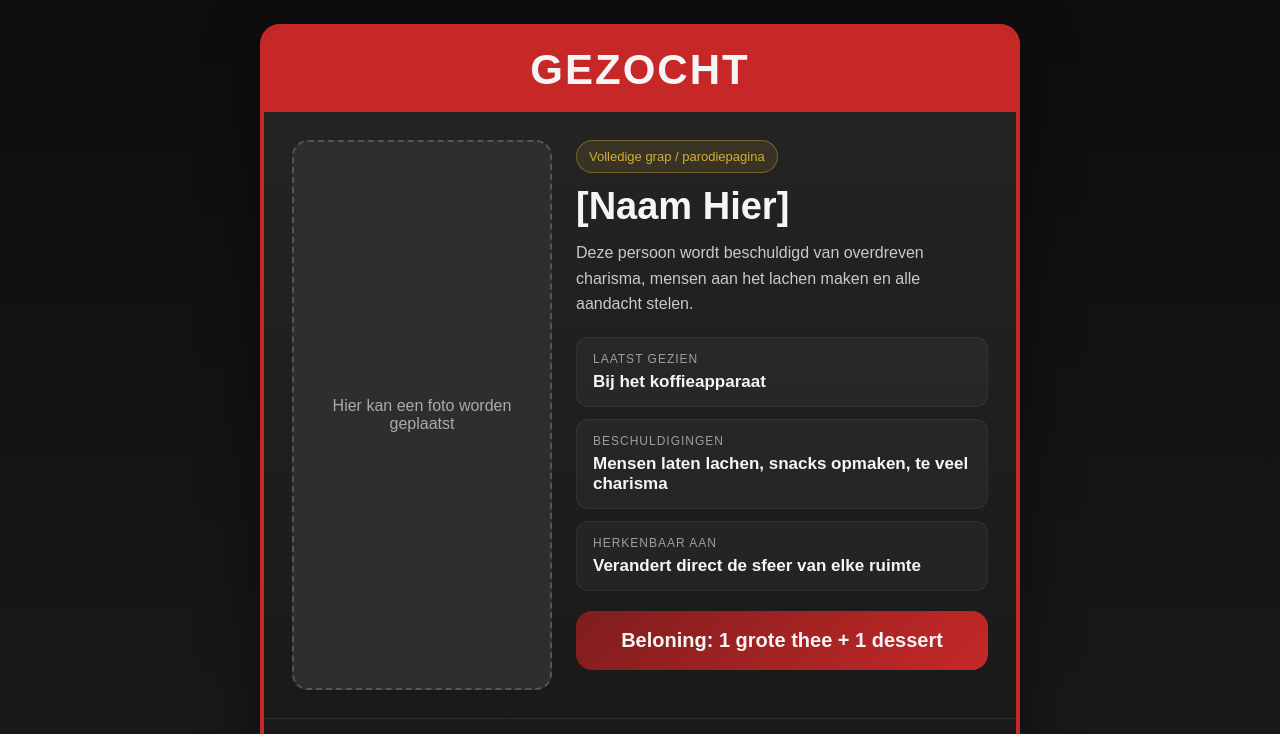
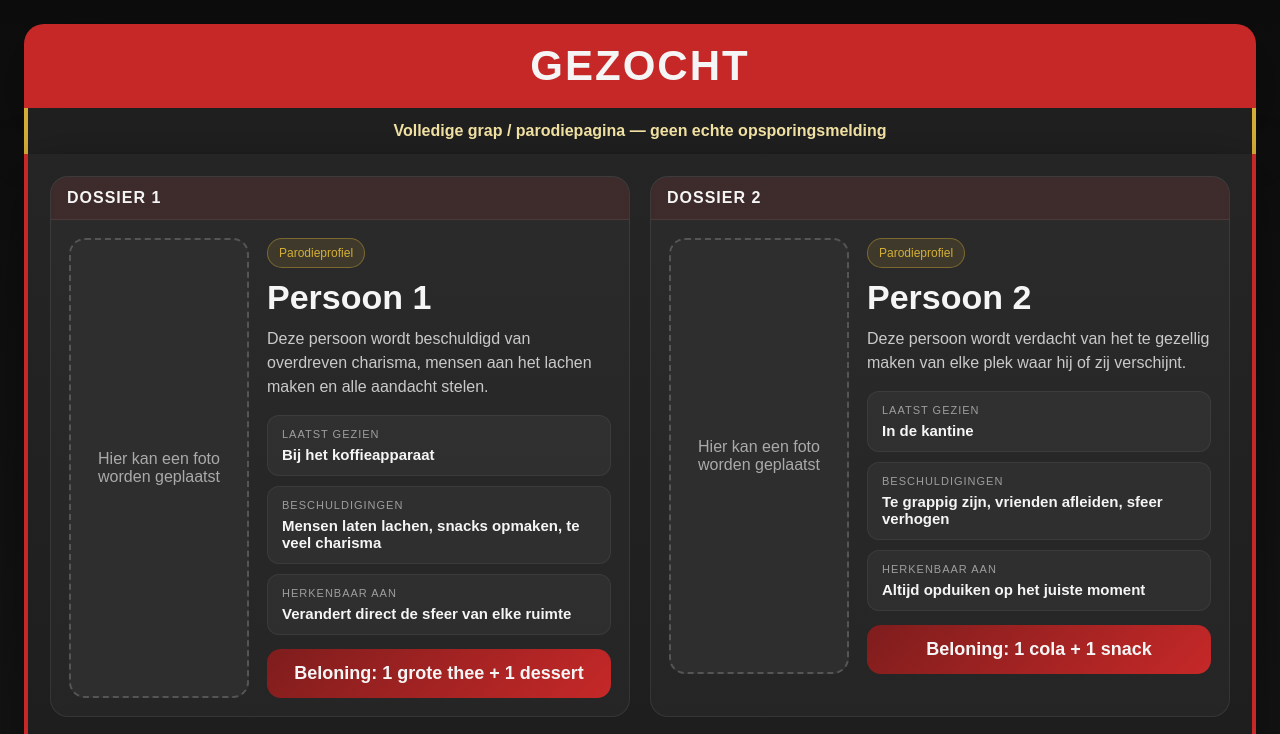
Before and after one commit to Fevzi923/Gezocht, a plain HTML site: page index.html in a window 1280 px wide. Shown: the top 734 px of the page. Drawn offline with Linux system fonts and the light colour scheme.

Commit message:
Update index.html

```diff
--- a/index.html
+++ b/index.html
@@ -1,4 +1,5 @@
-<!DOCTYPE html><html lang="nl">
+<!DOCTYPE html>
+<html lang="nl">
 <head>
   <meta charset="UTF-8" />
   <meta name="viewport" content="width=device-width, initial-scale=1.0" />
@@ -12,28 +13,25 @@
       --muted: #c9c9c9;
       --gold: #d4af37;
     }
+
     * { box-sizing: border-box; }
+
     body {
       margin: 0;
       font-family: Arial, Helvetica, sans-serif;
       background: linear-gradient(180deg, #0d0d0d, #1b1b1b);
       color: var(--text);
       min-height: 100vh;
-      display: flex;
-      align-items: center;
-      justify-content: center;
       padding: 24px;
     }
-    .poster {
+
+    .wrap {
       width: 100%;
-      max-width: 760px;
-      background: linear-gradient(180deg, #252525, #171717);
-      border: 4px solid var(--accent);
-      border-radius: 20px;
-      box-shadow: 0 20px 60px rgba(0,0,0,.45);
-      overflow: hidden;
+      max-width: 1300px;
+      margin: 0 auto;
     }
-    .topbar {
+
+    .headline {
       background: var(--accent);
       padding: 18px 24px;
       text-align: center;
@@ -41,157 +39,287 @@
       font-size: clamp(28px, 5vw, 42px);
       letter-spacing: 2px;
       text-transform: uppercase;
+      border-radius: 20px 20px 0 0;
+      box-shadow: 0 20px 60px rgba(0,0,0,.35);
     }
+
+    .subnote {
+      background: #202020;
+      border-left: 4px solid var(--gold);
+      border-right: 4px solid var(--gold);
+      padding: 14px 20px;
+      color: #f0e0a2;
+      text-align: center;
+      font-weight: 700;
+    }
+
+    .grid {
+      display: grid;
+      grid-template-columns: repeat(2, minmax(0, 1fr));
+      gap: 20px;
+      background: linear-gradient(180deg, #252525, #171717);
+      border: 4px solid var(--accent);
+      border-top: none;
+      border-radius: 0 0 20px 20px;
+      padding: 22px;
+      box-shadow: 0 20px 60px rgba(0,0,0,.45);
+    }
+
+    .poster {
+      background: rgba(255,255,255,.03);
+      border: 1px solid rgba(255,255,255,.08);
+      border-radius: 18px;
+      overflow: hidden;
+    }
+
+    .poster-top {
+      background: rgba(198,40,40,.12);
+      border-bottom: 1px solid rgba(255,255,255,.07);
+      padding: 12px 16px;
+      font-weight: 800;
+      letter-spacing: 1px;
+      text-transform: uppercase;
+    }
+
     .content {
-      padding: 28px;
+      padding: 18px;
       display: grid;
-      grid-template-columns: 260px 1fr;
-      gap: 24px;
+      grid-template-columns: 180px 1fr;
+      gap: 18px;
     }
+
     .photo {
       background: #2e2e2e;
       border-radius: 16px;
-      min-height: 320px;
+      min-height: 230px;
       display: flex;
       align-items: center;
       justify-content: center;
       color: #aaa;
       border: 2px dashed #555;
       text-align: center;
-      padding: 20px;
+      padding: 14px;
+      overflow: hidden;
     }
+
+    .photo img {
+      width: 100%;
+      height: 100%;
+      object-fit: cover;
+      border-radius: 12px;
+      display: block;
+    }
+
     .badge {
       display: inline-block;
       background: rgba(212,175,55,.12);
       color: var(--gold);
       border: 1px solid rgba(212,175,55,.4);
-      padding: 8px 12px;
+      padding: 7px 11px;
       border-radius: 999px;
-      font-size: 13px;
-      margin-bottom: 12px;
+      font-size: 12px;
+      margin-bottom: 10px;
     }
-    h1 {
-      margin: 0 0 12px;
-      font-size: clamp(26px, 4vw, 38px);
+
+    h2 {
+      margin: 0 0 10px;
+      font-size: clamp(22px, 3vw, 34px);
     }
+
     .subtitle {
       color: var(--muted);
-      margin-bottom: 20px;
-      line-height: 1.6;
+      margin-bottom: 16px;
+      line-height: 1.5;
     }
+
     .facts {
       display: grid;
-      gap: 12px;
-      margin-bottom: 20px;
+      gap: 10px;
+      margin-bottom: 14px;
     }
+
     .fact {
       background: rgba(255,255,255,.04);
-      padding: 14px 16px;
+      padding: 12px 14px;
       border-radius: 12px;
       border: 1px solid rgba(255,255,255,.06);
     }
+
     .label {
-      font-size: 12px;
+      font-size: 11px;
       text-transform: uppercase;
       letter-spacing: 1px;
       color: #9e9e9e;
       margin-bottom: 6px;
     }
+
     .value {
-      font-size: 17px;
+      font-size: 15px;
       font-weight: 700;
     }
+
     .reward {
       background: linear-gradient(135deg, #7f1d1d, #c62828);
-      padding: 18px;
-      border-radius: 16px;
-      font-size: 20px;
+      padding: 14px;
+      border-radius: 14px;
+      font-size: 18px;
       font-weight: 800;
       text-align: center;
-      margin-bottom: 20px;
     }
+
     .footer {
-      padding: 18px 24px 26px;
+      margin-top: 16px;
       color: #bdbdbd;
       font-size: 14px;
       line-height: 1.6;
-      border-top: 1px solid rgba(255,255,255,.08);
+      text-align: center;
     }
+
     .prank-note {
-      margin-top: 14px;
+      margin-top: 12px;
       padding: 12px 14px;
       border-radius: 12px;
       background: rgba(255,255,255,.05);
       border: 1px solid rgba(255,255,255,.08);
       color: #e7e7e7;
     }
-    @media (max-width: 700px) {
+
+    @media (max-width: 980px) {
+      .grid {
+        grid-template-columns: 1fr;
+      }
+    }
+
+    @media (max-width: 640px) {
       .content {
         grid-template-columns: 1fr;
       }
+
       .photo {
-        min-height: 240px;
+        min-height: 220px;
       }
     }
   </style>
 </head>
 <body>
-  <main class="poster">
-    <div class="topbar">Gezocht</div>
-    <section class="content">
-      <div class="photo" id="photoBox">
-        Hier kan een foto worden geplaatst
-      </div>
-      <div>
-        <div class="badge">Volledige grap / parodiepagina</div>
-        <h1 id="personName">[Naam Hier]</h1>
-        <div class="subtitle" id="subtitleText">
-          Deze persoon wordt beschuldigd van overdreven charisma, mensen aan het lachen maken en alle aandacht stelen.
-        </div><div class="facts">
-      <div class="fact">
-        <div class="label">Laatst gezien</div>
-        <div class="value" id="lastSeen">Bij het koffieapparaat</div>
-      </div>
-      <div class="fact">
-        <div class="label">Beschuldigingen</div>
-        <div class="value" id="charges">Mensen laten lachen, snacks opmaken, te veel charisma</div>
-      </div>
-      <div class="fact">
-        <div class="label">Herkenbaar aan</div>
-        <div class="value" id="feature">Verandert direct de sfeer van elke ruimte</div>
+  <main class="wrap">
+    <div class="headline">Gezocht</div>
+    <div class="subnote">Volledige grap / parodiepagina — geen echte opsporingsmelding</div>
+
+    <section class="grid" id="grid"></section>
+
+    <div class="footer">
+      Meldpunt: stuur een screenshot naar de dichtstbijzijnde vriendengroep.
+      <div class="prank-note">
+        Let op: deze pagina is geen echte opsporingsmelding. Dit is volledig een parodie en alleen bedoeld voor entertainment.
       </div>
     </div>
+  </main>
 
-    <div class="reward" id="rewardBox">Beloning: 1 grote thee + 1 dessert</div>
-  </div>
-</section>
-<div class="footer">
-  Meldpunt: stuur een screenshot naar de dichtstbijzijnde vriendengroep.
-  <div class="prank-note">
-    Let op: deze pagina is geen echte opsporingsmelding. Dit is volledig een parodie en alleen bedoeld voor entertainment.
-  </div>
-</div>
-
-  </main> <script>
+  <script>
     const params = new URLSearchParams(window.location.search);
 
-    const setText = (id, key, fallback) => {
-      const el = document.getElementById(id);
-      const val = params.get(key);
-      el.textContent = val && val.trim() ? val : fallback;
-    };
+    const defaults = [
+      {
+        naam: "Persoon 1",
+        beschrijving: "Deze persoon wordt beschuldigd van overdreven charisma, mensen aan het lachen maken en alle aandacht stelen.",
+        laatst: "Bij het koffieapparaat",
+        beschuldigingen: "Mensen laten lachen, snacks opmaken, te veel charisma",
+        kenmerk: "Verandert direct de sfeer van elke ruimte",
+        beloning: "Beloning: 1 grote thee + 1 dessert",
+        foto: ""
+      },
+      {
+        naam: "Persoon 2",
+        beschrijving: "Deze persoon wordt verdacht van het te gezellig maken van elke plek waar hij of zij verschijnt.",
+        laatst: "In de kantine",
+        beschuldigingen: "Te grappig zijn, vrienden afleiden, sfeer verhogen",
+        kenmerk: "Altijd opduiken op het juiste moment",
+        beloning: "Beloning: 1 cola + 1 snack",
+        foto: ""
+      },
+      {
+        naam: "Persoon 3",
+        beschrijving: "Deze persoon staat bekend om extreme vriendelijkheid en verdachte hoeveelheden energie.",
+        laatst: "Bij de ingang",
+        beschuldigingen: "Te vriendelijk zijn, aandacht trekken, rare grappen maken",
+        kenmerk: "Komt binnen en iedereen kijkt meteen",
+        beloning: "Beloning: 1 koffie + 1 donut",
+        foto: ""
+      },
+      {
+        naam: "Persoon 4",
+        beschrijving: "Deze persoon wordt gezocht wegens het stelen van de show in groepssituaties.",
+        laatst: "Op de bank",
+        beschuldigingen: "Overdreven stijl, charisma-overbelasting, snackdiefstal",
+        kenmerk: "Onmogelijk om te negeren",
+        beloning: "Beloning: 1 energiedrank + 1 toetje",
+        foto: ""
+      }
+    ];
 
-    setText('personName', 'naam', '[Naam Hier]');
-    setText('subtitleText', 'beschrijving', 'Deze persoon wordt beschuldigd van overdreven charisma, mensen aan het lachen maken en alle aandacht stelen.');
-    setText('lastSeen', 'laatst', 'Bij het koffieapparaat');
-    setText('charges', 'beschuldigingen', 'Mensen laten lachen, snacks opmaken, te veel charisma');
-    setText('feature', 'kenmerk', 'Verandert direct de sfeer van elke ruimte');
-    setText('rewardBox', 'beloning', 'Beloning: 1 grote thee + 1 dessert');
+    function getValue(base, index, fallback) {
+      const value = params.get(base + index);
+      return value && value.trim() ? value : fallback;
+    }
 
-    const photo = params.get('foto');
-    if (photo) {
-      const box = document.getElementById('photoBox');
-      box.innerHTML = `<img src="${photo}" alt="Foto" style="width:100%;height:100%;object-fit:cover;border-radius:14px;" />`;
+    function makePoster(person, index) {
+      const article = document.createElement("article");
+      article.className = "poster";
+
+      article.innerHTML = `
+        <div class="poster-top">Dossier ${index}</div>
+        <div class="content">
+          <div class="photo">
+            ${person.foto ? `<img src="${person.foto}" alt="Foto ${index}" />` : "Hier kan een foto worden geplaatst"}
+          </div>
+          <div>
+            <div class="badge">Parodieprofiel</div>
+            <h2>${person.naam}</h2>
+            <div class="subtitle">${person.beschrijving}</div>
+
+            <div class="facts">
+              <div class="fact">
+                <div class="label">Laatst gezien</div>
+                <div class="value">${person.laatst}</div>
+              </div>
+
+              <div class="fact">
+                <div class="label">Beschuldigingen</div>
+                <div class="value">${person.beschuldigingen}</div>
+              </div>
+
+              <div class="fact">
+                <div class="label">Herkenbaar aan</div>
+                <div class="value">${person.kenmerk}</div>
+              </div>
+            </div>
+
+            <div class="reward">${person.beloning}</div>
+          </div>
+        </div>
+      `;
+
+      return article;
     }
-  </script></body>
+
+    const people = defaults.map((item, i) => {
+      const n = i + 1;
+      return {
+        naam: getValue("naam", n, item.naam),
+        beschrijving: getValue("beschrijving", n, item.beschrijving),
+        laatst: getValue("laatst", n, item.laatst),
+        beschuldigingen: getValue("beschuldigingen", n, item.beschuldigingen),
+        kenmerk: getValue("kenmerk", n, item.kenmerk),
+        beloning: getValue("beloning", n, item.beloning),
+        foto: getValue("foto", n, item.foto)
+      };
+    });
+
+    const grid = document.getElementById("grid");
+    people.forEach((person, index) => {
+      grid.appendChild(makePoster(person, index + 1));
+    });
+  </script>
+</body>
 </html>
```
